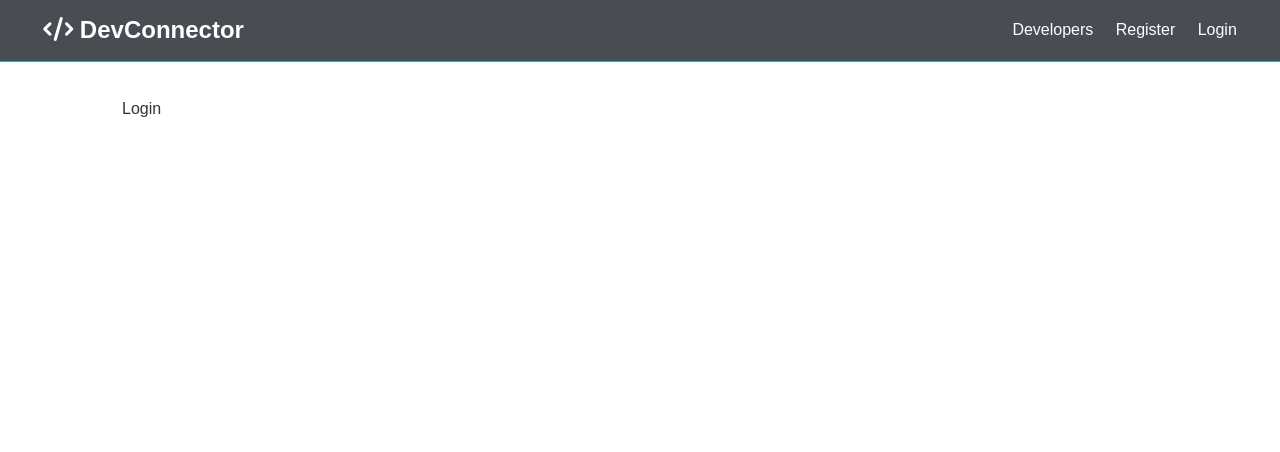
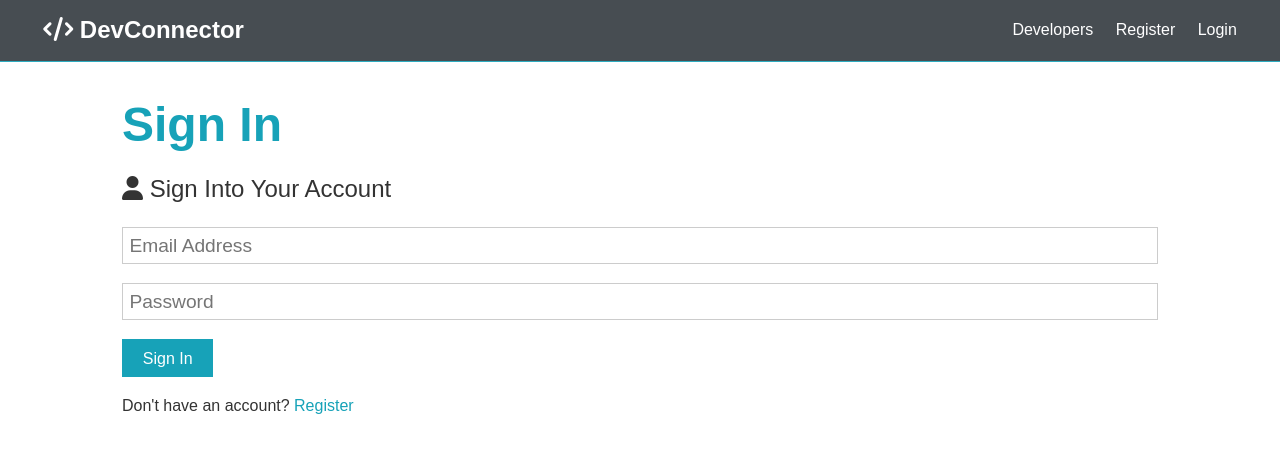
Before and after one commit to HyRALis/DSN, a React (Create React App) app in the folder client/: page /login in a window 1280 px wide. Shown: the top 452 px of the page. Built offline with nearby package versions, Linux system fonts and the light colour scheme.

Commit message:
Fixed: Route in register link; Created: Log in component with working login form

```diff
--- a/client/src/components/auth/Login.jsx
+++ b/client/src/components/auth/Login.jsx
@@ -1,7 +1,56 @@
-import React from "react";
+import React, { Fragment, useState } from "react";
+import { Link } from "react-router-dom";
 
 const Login = () => {
-  return <div>Login</div>;
+  const [formData, setFormData] = useState({
+    email: "",
+    password: "",
+  });
+
+  const { email, password } = formData;
+
+  const onChange = (e) =>
+    setFormData({ ...formData, [e.target.name]: e.target.value });
+
+  const onSubmit = (e) => {
+    e.preventDefault();
+    console.log("Succesfuly registered !");
+  };
+
+  return (
+    <Fragment>
+      <h1 className="large text-primary">Sign In</h1>
+      <p className="lead">
+        <i className="fas fa-user"></i> Sign Into Your Account
+      </p>
+      <form className="form" onSubmit={(e) => onSubmit(e)}>
+        <div className="form-group">
+          <input
+            type="email"
+            placeholder="Email Address"
+            name="email"
+            value={email}
+            onChange={(e) => onChange(e)}
+            required
+          />
+        </div>
+        <div className="form-group">
+          <input
+            type="password"
+            placeholder="Password"
+            name="password"
+            value={password}
+            onChange={(e) => onChange(e)}
+            minLength="6"
+          />
+        </div>
+        <input type="submit" className="btn btn-primary" value="Sign In" />
+      </form>
+      <p className="my-1">
+        Don't have an account? <Link to="/register">Register</Link>
+      </p>
+    </Fragment>
+  );
 };
 
 export default Login;
--- a/client/src/components/auth/Register.jsx
+++ b/client/src/components/auth/Register.jsx
@@ -1,4 +1,5 @@
 import React, { Fragment, useState } from "react";
+import { Link } from "react-router-dom";
 
 const Register = () => {
   const [formData, setFormData] = useState({
@@ -18,7 +19,7 @@
     if (password !== password2) {
       console.log("Passwords do not match");
     } else {
-      console.log(formData);
+      console.log("Succesfuly registered !");
     }
   };
 
@@ -76,7 +77,7 @@
         <input type="submit" className="btn btn-primary" value="Register" />
       </form>
       <p className="my-1">
-        Already have an account? <a href="login.html">Sign In</a>
+        Already have an account? <Link to="/login">Sign In</Link>
       </p>
     </Fragment>
   );
```
